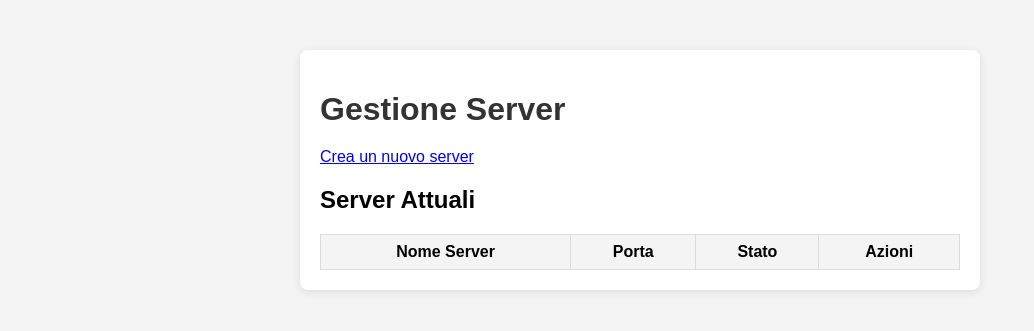
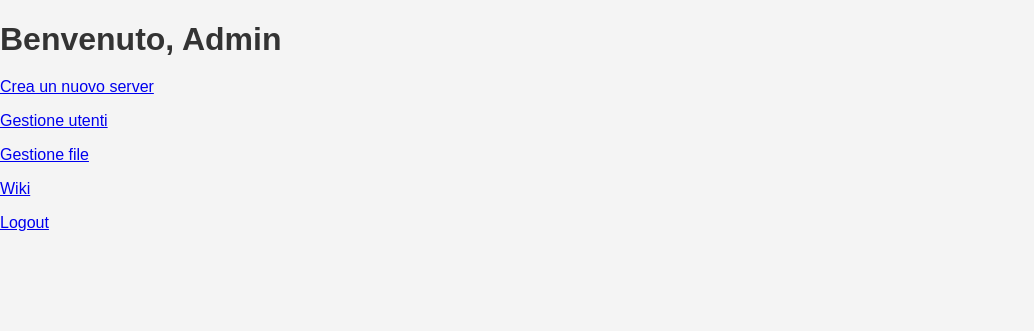
Before and after one commit to Leo2Galli/UbuntuPanel, a PHP site: page /admin.php in a window 1280 px wide. Shown: the top 331 px of the page, without its empty margins (0-1034 px from the left). Run offline with PHP 8.4, Linux system fonts and the light colour scheme; the visitor is signed in with stand-in values (Sample User, id 1); data that the repository does not hold is empty.

Commit message:
Update admin.php

```diff
--- a/admin.php
+++ b/admin.php
@@ -1,41 +1,25 @@
 <?php
-include('config.php');
-requireAuth();
+session_start();
+include 'config.php';
 
-$servers = json_decode(file_get_contents('servers.json'), true);
+if (!isset($_SESSION['logged_in'])) {
+    header('Location: login.php');
+    exit;
+}
 ?>
 
 <!DOCTYPE html>
 <html lang="it">
 <head>
-    <meta charset="UTF-8">
-    <meta name="viewport" content="width=device-width, initial-scale=1.0">
-    <title>Pannello Amministratore</title>
+    <title>Dashboard Amministratore</title>
     <link rel="stylesheet" href="style.css">
 </head>
 <body>
-    <div class="admin-container">
-        <h1>Gestione Server</h1>
-        <a href="create_server.php">Crea un nuovo server</a>
-        <h2>Server Attuali</h2>
-        <table>
-            <tr>
-                <th>Nome Server</th>
-                <th>Porta</th>
-                <th>Stato</th>
-                <th>Azioni</th>
-            </tr>
-            <?php foreach ($servers as $server): ?>
-            <tr>
-                <td><?php echo $server['server_name']; ?></td>
-                <td><?php echo $server['server_port']; ?></td>
-                <td><?php echo $server['status']; ?></td>
-                <td>
-                    <a href="manage_server.php?server=<?php echo $server['server_name']; ?>">Gestisci</a>
-                </td>
-            </tr>
-            <?php endforeach; ?>
-        </table>
-    </div>
+    <h1>Benvenuto, Admin</h1>
+    <p><a href="create_server.php">Crea un nuovo server</a></p>
+    <p><a href="manage_users.php">Gestione utenti</a></p>
+    <p><a href="view_files.php">Gestione file</a></p>
+    <p><a href="wiki.php">Wiki</a></p>
+    <p><a href="logout.php">Logout</a></p>
 </body>
 </html>
```
